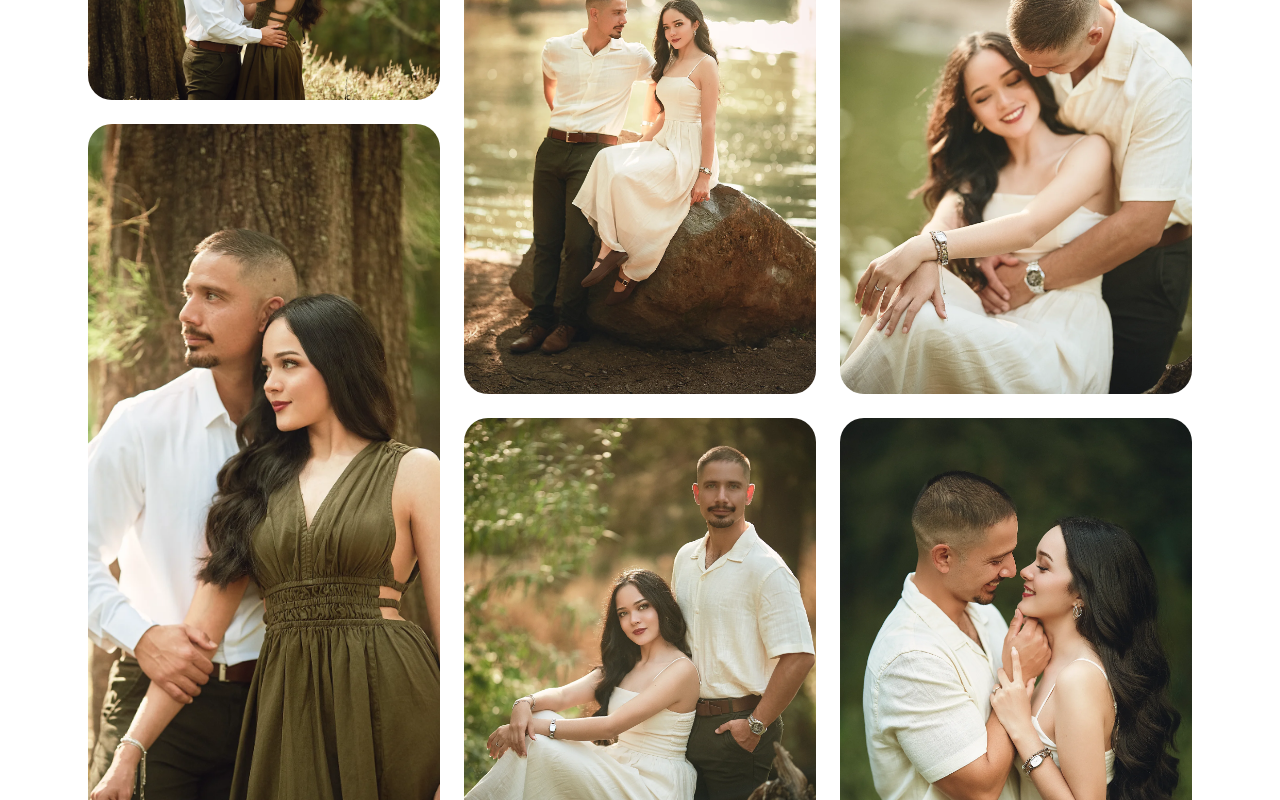
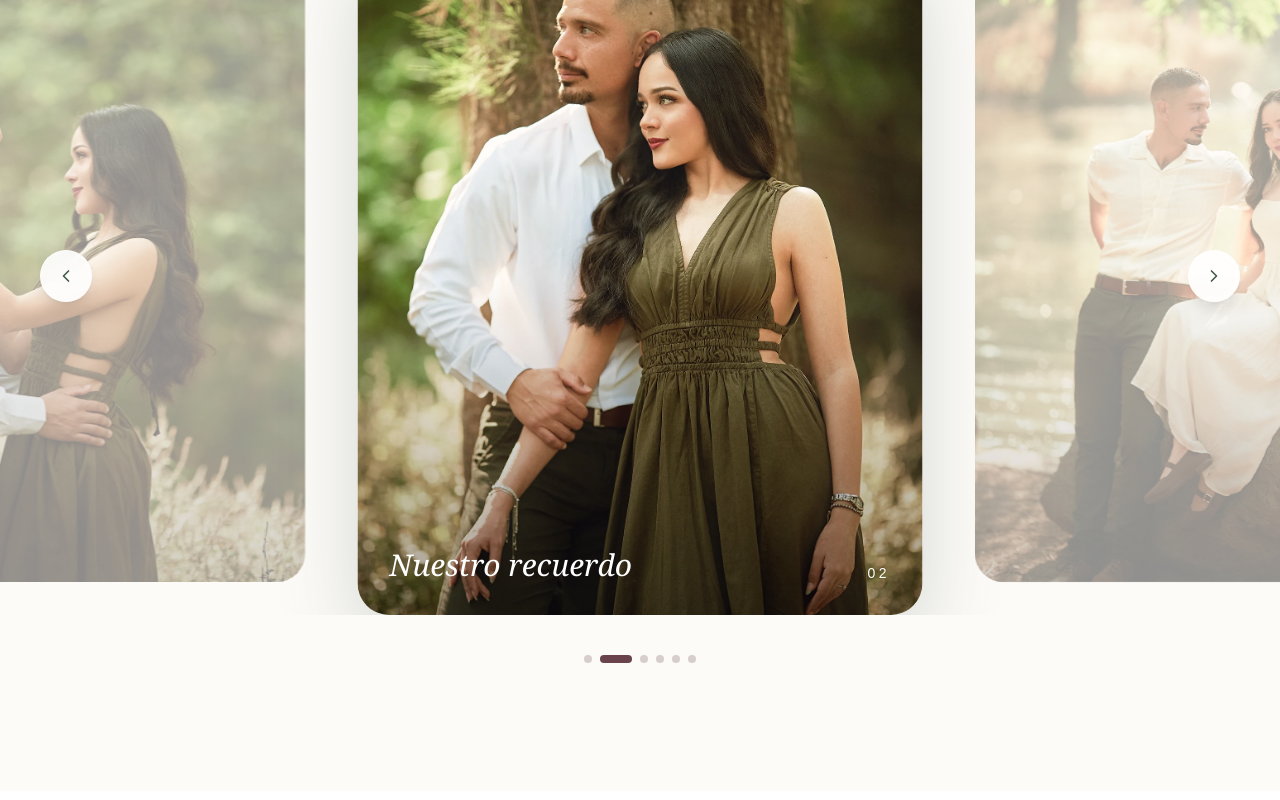
Before and after one commit to devjsluis/wedding-nancy, a Next.js app: page / in a window 1280 px wide. Shown: the part 3420-4220 px from the top of the page. Built offline with nearby package versions, Linux system fonts and the light colour scheme.

Commit message:
feat: carrusel en gallery

```diff
--- a/package.json
+++ b/package.json
@@ -11,6 +11,8 @@
   "dependencies": {
     "@tanstack/react-query": "^5.101.1",
     "axios": "^1.18.0",
+    "embla-carousel-autoplay": "^8.6.0",
+    "embla-carousel-react": "^8.6.0",
     "framer-motion": "^12.40.0",
     "lucide-react": "^1.21.0",
     "next": "16.2.9",
--- a/src/app/page.tsx
+++ b/src/app/page.tsx
@@ -6,7 +6,7 @@ import { Footer } from "@/components/sections/Footer";
 import { Gallery } from "@/components/sections/Gallery";
 import { Hero } from "@/components/sections/Hero";
 import { Hotels } from "@/components/sections/Hotels";
-import { RSVP } from "@/components/sections/RSVP";
+// import { RSVP } from "@/components/sections/RSVP";
 import { Story } from "@/components/sections/Story";
 
 export default function Home() {
--- a/src/components/sections/Gallery.tsx
+++ b/src/components/sections/Gallery.tsx
@@ -1,42 +1,288 @@
+"use client";
+
 import Image from "next/image";
+import { useCallback, useEffect, useState } from "react";
+import useEmblaCarousel from "embla-carousel-react";
+import Autoplay from "embla-carousel-autoplay";
+import { ChevronLeft, ChevronRight } from "lucide-react";
 
 const photos = [
-  "/images/gallery-1.webp",
-  "/images/gallery-2.webp",
-  "/images/gallery-3.webp",
-  "/images/gallery-4.webp",
-  "/images/gallery-5.webp",
-  "/images/gallery-6.webp",
+  {
+    src: "/images/gallery-1.webp",
+    alt: "Jesús y Valeria compartiendo un momento especial",
+  },
+  {
+    src: "/images/gallery-2.webp",
+    alt: "Jesús y Valeria juntos",
+  },
+  {
+    src: "/images/gallery-3.webp",
+    alt: "Un recuerdo de Jesús y Valeria",
+  },
+  {
+    src: "/images/gallery-4.webp",
+    alt: "Jesús y Valeria disfrutando juntos",
+  },
+  {
+    src: "/images/gallery-5.webp",
+    alt: "Momento especial de Jesús y Valeria",
+  },
+  {
+    src: "/images/gallery-6.webp",
+    alt: "Recuerdo de Jesús y Valeria",
+  },
 ];
 
 export function Gallery() {
+  const [autoplayPlugin] = useState(() =>
+    Autoplay({
+      delay: 4500,
+      stopOnInteraction: false,
+      stopOnMouseEnter: true,
+    }),
+  );
+
+  const [emblaRef, emblaApi] = useEmblaCarousel(
+    {
+      loop: true,
+      align: "center",
+      skipSnaps: false,
+    },
+    [autoplayPlugin],
+  );
+
+  const [selectedIndex, setSelectedIndex] = useState(0);
+
+  const onSelect = useCallback(() => {
+    if (!emblaApi) return;
+
+    setSelectedIndex(emblaApi.selectedScrollSnap());
+  }, [emblaApi]);
+
+  useEffect(() => {
+    if (!emblaApi) return;
+
+    emblaApi.on("select", onSelect);
+    emblaApi.on("reInit", onSelect);
+
+    return () => {
+      emblaApi.off("select", onSelect);
+      emblaApi.off("reInit", onSelect);
+    };
+  }, [emblaApi, onSelect]);
+
+  const scrollPrev = useCallback(() => {
+    if (!emblaApi) return;
+
+    emblaApi.scrollPrev();
+    autoplayPlugin.reset();
+  }, [emblaApi, autoplayPlugin]);
+
+  const scrollNext = useCallback(() => {
+    if (!emblaApi) return;
+
+    emblaApi.scrollNext();
+    autoplayPlugin.reset();
+  }, [emblaApi, autoplayPlugin]);
+
+  const scrollTo = useCallback(
+    (index: number) => {
+      if (!emblaApi) return;
+
+      emblaApi.scrollTo(index);
+      autoplayPlugin.reset();
+    },
+    [emblaApi, autoplayPlugin],
+  );
+
   return (
-    <section className="bg-white py-32">
-      <div className="mx-auto max-w-6xl px-6">
-        <p className="text-center uppercase tracking-[0.4em] text-[#6a424c]">
+    <section className="overflow-hidden bg-[#fdfbf8] py-24 sm:py-32">
+      <div className="mx-auto max-w-7xl">
+        <div className="px-6 text-center">
+          <p className="text-sm uppercase tracking-[0.4em] text-[#6a424c]">
             Galería
           </p>
 
-        <h2 className="mt-4 text-center text-5xl text-[#42594a]">
+          <h2 className="mt-4 font-serif text-4xl text-[#42594a] sm:text-5xl lg:text-6xl">
             Algunos momentos nuestros
           </h2>
 
-        <div className="mt-16 columns-1 gap-6 md:columns-2 lg:columns-3">
-          {photos.map((photo) => (
-            <div key={photo} className="mb-6 overflow-hidden rounded-3xl">
+          <p className="mx-auto mt-5 max-w-2xl text-base leading-7 text-[#6b716c]">
+            Recuerdos que cuentan nuestra historia y nos acompañarán para
+            siempre.
+          </p>
+        </div>
+
+        <div className="relative mt-14 sm:mt-20">
+          <div ref={emblaRef} className="overflow-hidden">
+            <div className="flex touch-pan-y">
+              {photos.map((photo, index) => {
+                const isSelected = index === selectedIndex;
+
+                return (
+                  <div
+                    key={photo.src}
+                    className="
+                      min-w-0
+                      flex-[0_0_88%]
+                      px-2
+                      transition-all
+                      duration-500
+                      sm:flex-[0_0_68%]
+                      sm:px-3
+                      lg:flex-[0_0_46%]
+                    "
+                  >
+                    <div
+                      className={`
+                        relative overflow-hidden rounded-4xl
+                        transition-all duration-700 ease-out
+                        ${
+                          isSelected
+                            ? "scale-100 opacity-100 shadow-[0_30px_80px_rgba(66,89,74,0.22)]"
+                            : "scale-[0.9] opacity-45"
+                        }
+                      `}
+                    >
+                      <div className="relative aspect-4/5 sm:aspect-5/6">
                         <Image
-                src={photo}
-                alt="Jesús y Valeria"
-                width={800}
-                height={1200}
-                className={`w-full transition duration-500 hover:scale-105 ${
-                  photo === "/images/gallery-2.webp"
-                    ? "h-[823px] object-cover"
-                    : ""
-                }`}
+                          src={photo.src}
+                          alt={photo.alt}
+                          fill
+                          sizes="
+                            (max-width: 640px) 88vw,
+                            (max-width: 1024px) 68vw,
+                            46vw
+                          "
+                          className="object-cover transition-transform duration-1200 ease-out hover:scale-105"
+                          priority={index === 0}
                         />
+
+                        <div className="absolute inset-0 bg-linear-to-t from-black/35 via-transparent to-transparent" />
+
+                        <div
+                          className={`
+                            absolute right-0 bottom-0 left-0
+                            flex items-end justify-between
+                            p-6 text-white
+                            transition-all duration-700
+                            sm:p-8
+                            ${
+                              isSelected
+                                ? "translate-y-0 opacity-100"
+                                : "translate-y-4 opacity-0"
+                            }
+                          `}
+                        >
+                          <span className="font-serif text-2xl italic sm:text-3xl">
+                            Nuestro recuerdo
+                          </span>
+
+                          <span className="text-sm tracking-[0.25em]">
+                            {String(index + 1).padStart(2, "0")}
+                          </span>
                         </div>
+                      </div>
+                    </div>
+                  </div>
+                );
+              })}
+            </div>
+          </div>
+
+          <button
+            type="button"
+            onClick={scrollPrev}
+            aria-label="Ver fotografía anterior"
+            className="
+              absolute top-1/2 left-4 z-10
+              hidden size-13 -translate-y-1/2
+              items-center justify-center rounded-full
+              border border-white/60 bg-white/90
+              text-[#42594a] shadow-lg backdrop-blur-md
+              transition
+              hover:scale-110 hover:bg-white
+              focus-visible:ring-2
+              focus-visible:ring-[#6a424c]
+              focus-visible:outline-none
+              md:flex lg:left-10
+            "
+          >
+            <ChevronLeft className="size-5" />
+          </button>
+
+          <button
+            type="button"
+            onClick={scrollNext}
+            aria-label="Ver fotografía siguiente"
+            className="
+              absolute top-1/2 right-4 z-10
+              hidden size-13 -translate-y-1/2
+              items-center justify-center rounded-full
+              border border-white/60 bg-white/90
+              text-[#42594a] shadow-lg backdrop-blur-md
+              transition
+              hover:scale-110 hover:bg-white
+              focus-visible:ring-2
+              focus-visible:ring-[#6a424c]
+              focus-visible:outline-none
+              md:flex lg:right-10
+            "
+          >
+            <ChevronRight className="size-5" />
+          </button>
+        </div>
+
+        <div className="mt-10 flex items-center justify-center gap-3 px-6">
+          <button
+            type="button"
+            onClick={scrollPrev}
+            aria-label="Ver fotografía anterior"
+            className="
+              flex size-11 items-center justify-center
+              rounded-full border border-[#42594a]/20
+              text-[#42594a] transition
+              hover:border-[#42594a] hover:bg-[#42594a]
+              hover:text-white md:hidden
+            "
+          >
+            <ChevronLeft className="size-5" />
+          </button>
+
+          <div className="flex items-center gap-2">
+            {photos.map((photo, index) => (
+              <button
+                key={photo.src}
+                type="button"
+                onClick={() => scrollTo(index)}
+                aria-label={`Ir a la fotografía ${index + 1}`}
+                aria-current={index === selectedIndex ? "true" : undefined}
+                className={`
+                  h-2 rounded-full transition-all duration-300
+                  ${
+                    index === selectedIndex
+                      ? "w-8 bg-[#6a424c]"
+                      : "w-2 bg-[#6a424c]/25 hover:bg-[#6a424c]/50"
+                  }
+                `}
+              />
             ))}
+          </div>
+
+          <button
+            type="button"
+            onClick={scrollNext}
+            aria-label="Ver fotografía siguiente"
+            className="
+              flex size-11 items-center justify-center
+              rounded-full border border-[#42594a]/20
+              text-[#42594a] transition
+              hover:border-[#42594a] hover:bg-[#42594a]
+              hover:text-white md:hidden
+            "
+          >
+            <ChevronRight className="size-5" />
+          </button>
         </div>
       </div>
     </section>
```
Also changed, not shown: 1 other file (tests, documents, lock files or other folders). Lines whose indentation alone changed are shown as unchanged.
